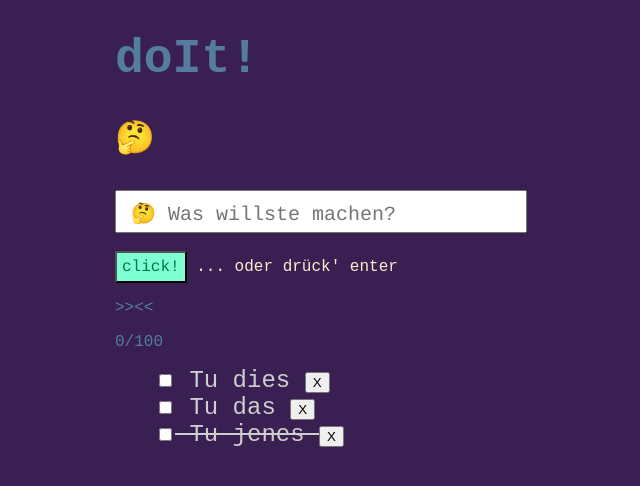
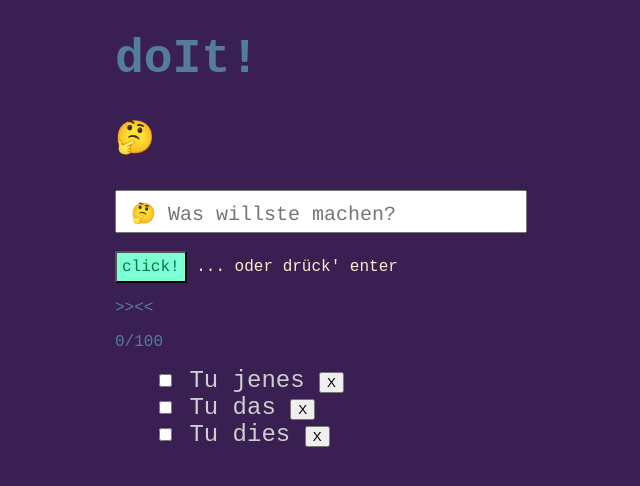
Before and after one commit to siggi-ai/to-Do, a Vue app: page / in a window 1280 px wide. Shown: the top 486 px of the page, without its empty margins (93-733 px from the left). Built offline with nearby package versions, Linux system fonts and the light colour scheme.

Commit message:
reversed array

```diff
--- a/src/App.vue
+++ b/src/App.vue
@@ -1,13 +1,15 @@
 <script setup>
-import { ref } from 'vue'
+import { ref, computed } from 'vue'
 
 const header = ref('doIt!')
 const doIt = ref('')
 const toDoArray = ref([
     {id: 1, item: 'Tu dies', did: false},
     {id: 2, item: 'Tu das', did: false},
-    {id: 3, item: 'Tu jenes', did: true},
+    {id: 3, item: 'Tu jenes', did: false},
 ])
+
+const reversedToDoArray = computed(()=> [...toDoArray.value].reverse())
 
 const addTodo = () => {
     toDoArray.value.push({ id: toDoArray.value.length+1, item: doIt.value})
@@ -38,7 +40,7 @@ const didThis = (toDo) => {
     <p class="elementSmall">{{ doIt.length }}/100</p>
 
 <ul >
-    <li v-for="(toDo, did, index) in toDoArray" class="list" :class="{done: toDo.did}">
+    <li v-for="(toDo, did, index) in reversedToDoArray" class="list" :class="{done: toDo.did}">
         <input type="checkbox" @click="didThis(toDo)" value="toDo">
         {{ toDo.item }}
         <button @click="removeTodo(toDo)" value="toDo">X</button>
```
